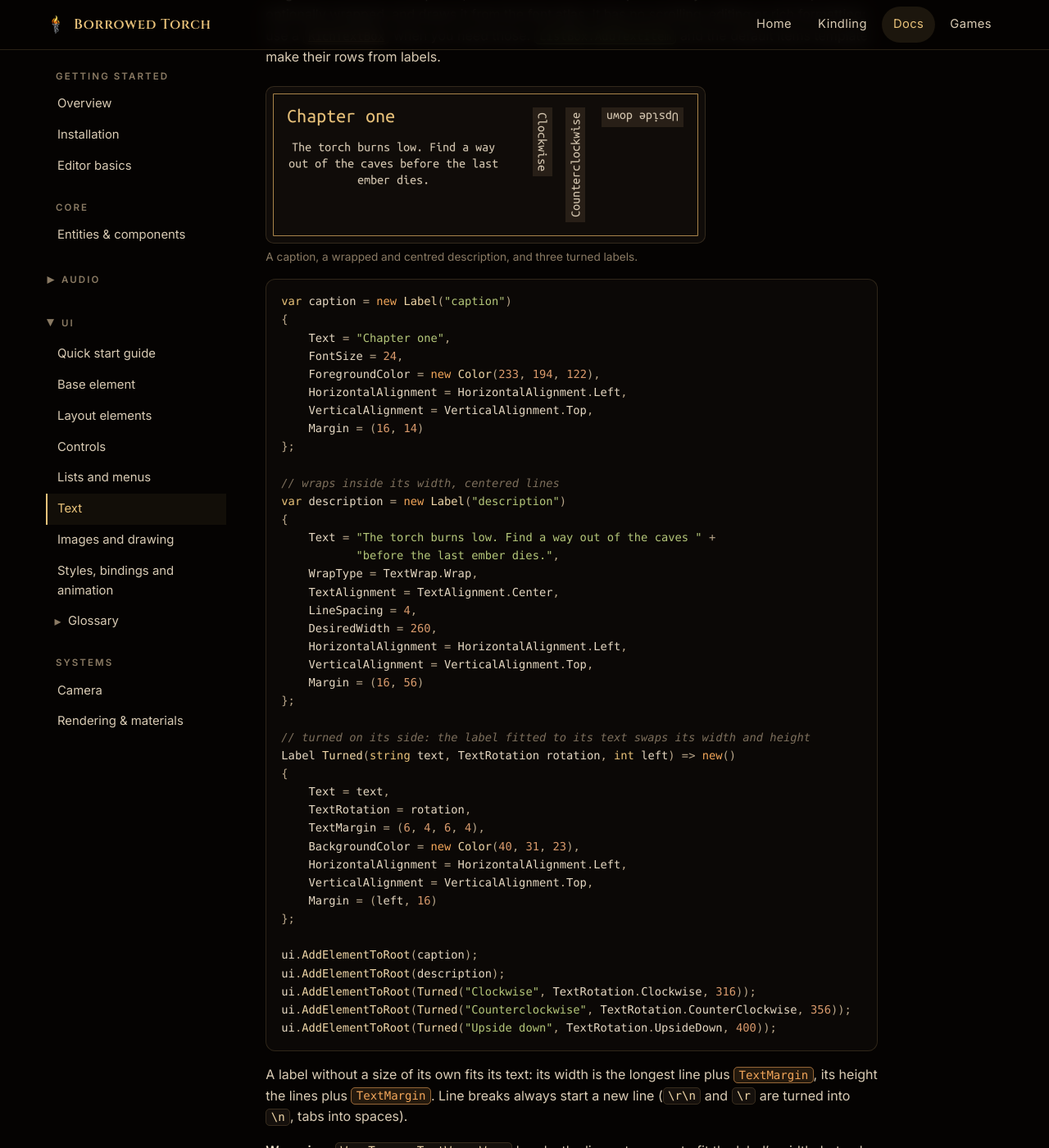
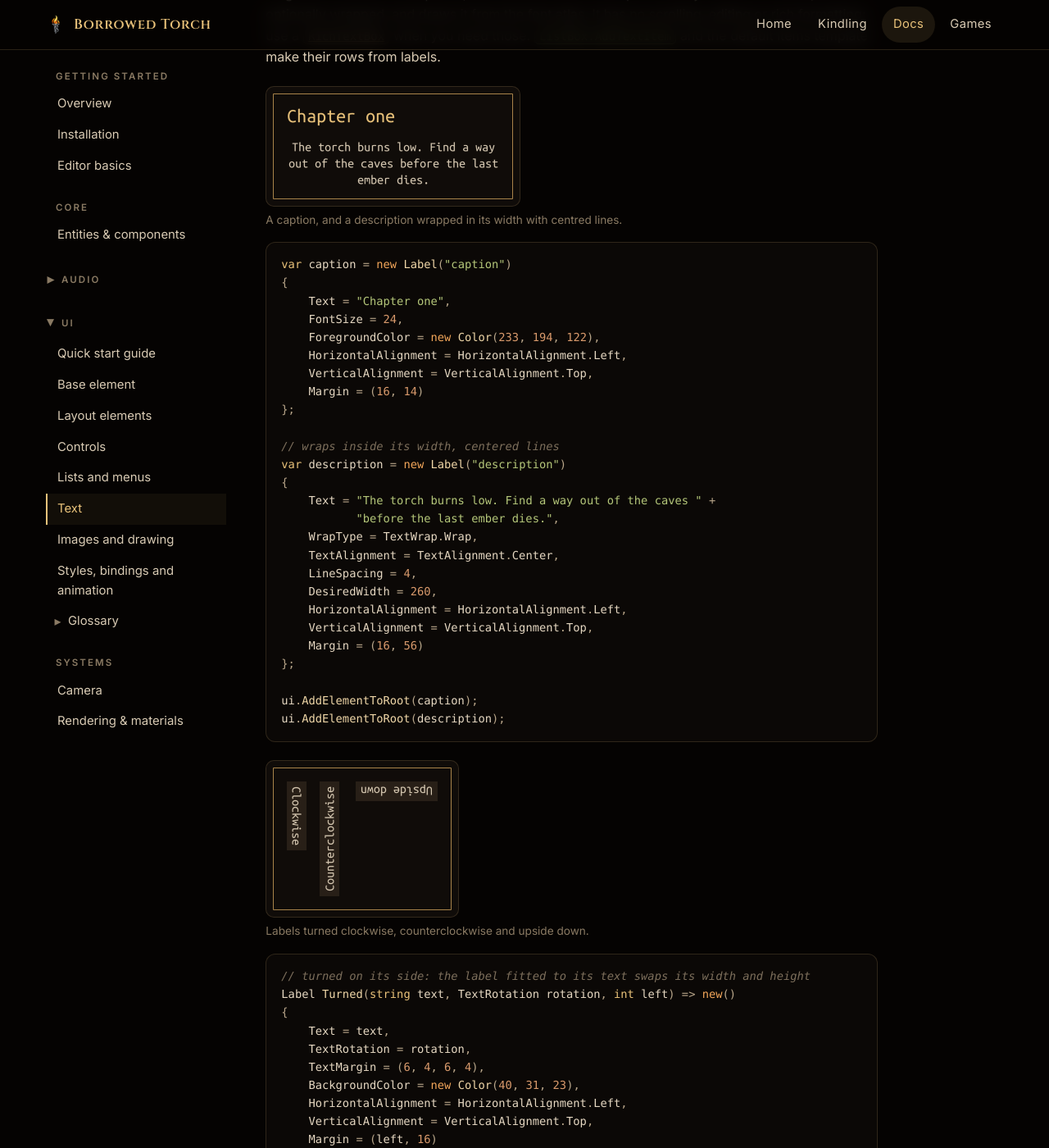
Before and after one commit to Elzianor/borrowedtorch-site, a Jekyll site: the page built from docs/ui-text.md, in a window 1280 px wide and 1400 px high, scrolled down 733 px. Shown: the whole window at 82% size. Built offline with Jekyll 4.4.1, drawn with Linux system fonts in a browser that asks for light colours; some web fonts are replaced.

Commit message:
Split the label example, give the menu arrow its right margin
The label example is two: a caption with a wrapped description, and
the turned labels. The context menu sample centres its sub-menu arrow,
so both margins of its style count and it keeps clear of the edge.

Co-Authored-By: Claude Opus 5.5 <noreply@anthropic.com>

````diff
--- a/docs/ui-text.md
+++ b/docs/ui-text.md
@@ -21,8 +21,8 @@ and draws it from the font atlas. It has no scrolling, editing or rich formattin
 when you need those. <a class="ref method" href="/docs/ui-glossary/elements/list-box/#addtextitem">`ListBox.AddTextItem`</a> and the default items template make their rows from labels.
 
 <figure class="shot">
-  <img src="{{ '/assets/img/ui/text-label.png' | relative_url }}" width="519" height="174" alt="A gold Chapter one caption, a centred paragraph wrapped over three lines, and three short labels turned clockwise, counterclockwise and upside down">
-  <figcaption>A caption, a wrapped and centred description, and three turned labels.</figcaption>
+  <img src="{{ '/assets/img/ui/text-label-caption.png' | relative_url }}" width="293" height="129" alt="A gold Chapter one caption above a centred paragraph wrapped over three lines">
+  <figcaption>A caption, and a description wrapped in its width with centred lines.</figcaption>
 </figure>
 
 ```csharp
@@ -50,6 +50,16 @@ var description = new Label("description")
     Margin = (16, 56)
 };
 
+ui.AddElementToRoot(caption);
+ui.AddElementToRoot(description);
+```
+
+<figure class="shot">
+  <img src="{{ '/assets/img/ui/text-label-turned.png' | relative_url }}" width="218" height="174" alt="Three short labels turned clockwise, counterclockwise and upside down">
+  <figcaption>Labels turned clockwise, counterclockwise and upside down.</figcaption>
+</figure>
+
+```csharp
 // turned on its side: the label fitted to its text swaps its width and height
 Label Turned(string text, TextRotation rotation, int left) => new()
 {
@@ -62,11 +72,9 @@ Label Turned(string text, TextRotation rotation, int left) => new()
     Margin = (left, 16)
 };
 
-ui.AddElementToRoot(caption);
-ui.AddElementToRoot(description);
-ui.AddElementToRoot(Turned("Clockwise", TextRotation.Clockwise, 316));
-ui.AddElementToRoot(Turned("Counterclockwise", TextRotation.CounterClockwise, 356));
-ui.AddElementToRoot(Turned("Upside down", TextRotation.UpsideDown, 400));
+ui.AddElementToRoot(Turned("Clockwise", TextRotation.Clockwise, 16));
+ui.AddElementToRoot(Turned("Counterclockwise", TextRotation.CounterClockwise, 56));
+ui.AddElementToRoot(Turned("Upside down", TextRotation.UpsideDown, 100));
 ```
 
 A label without a size of its own fits its text: its width is the longest line plus <a class="ref dp" href="/docs/ui-glossary/elements/label/#textmargin">`TextMargin`</a>, its height the lines
````
Also changed, not shown: docs/ui-lists.md (+2 -0 lines), assets/img/ui/controls-contextmenu.png, assets/img/ui/text-label-caption.png (added), assets/img/ui/text-label-turned.png (added), assets/img/ui/text-label.png (deleted).
